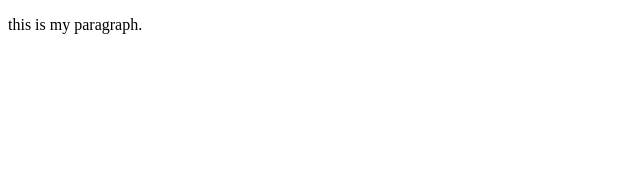
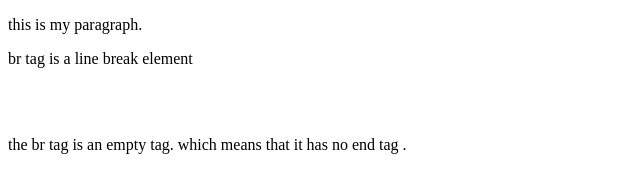
Before and after one commit to khushi8383902/html-, a plain HTML site: page para.html in a window 1280 px wide. Shown: the whole page, without its empty margins (0-640 px from the left). Drawn offline with Linux system fonts and the light colour scheme.

Commit message:
adding a <br> tag

```diff
--- a/para.html
+++ b/para.html
@@ -7,6 +7,7 @@
 </head>
 <body>
     <p>this is my paragraph.</p>
-
+    <p>br tag is a line break element </p><br><br>
+    <p>the br tag is an empty tag. which means that it has no end tag .</p>
 </body>
 </html>
```
